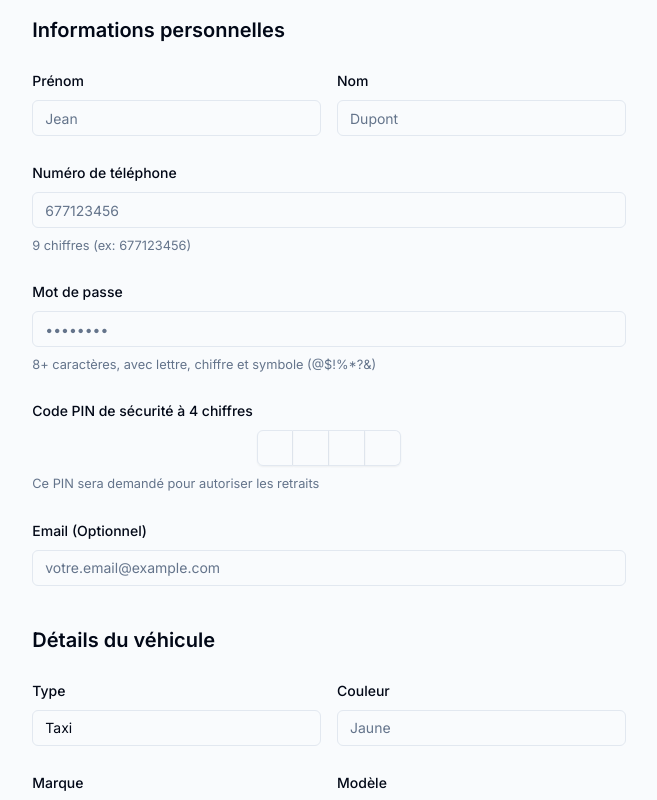
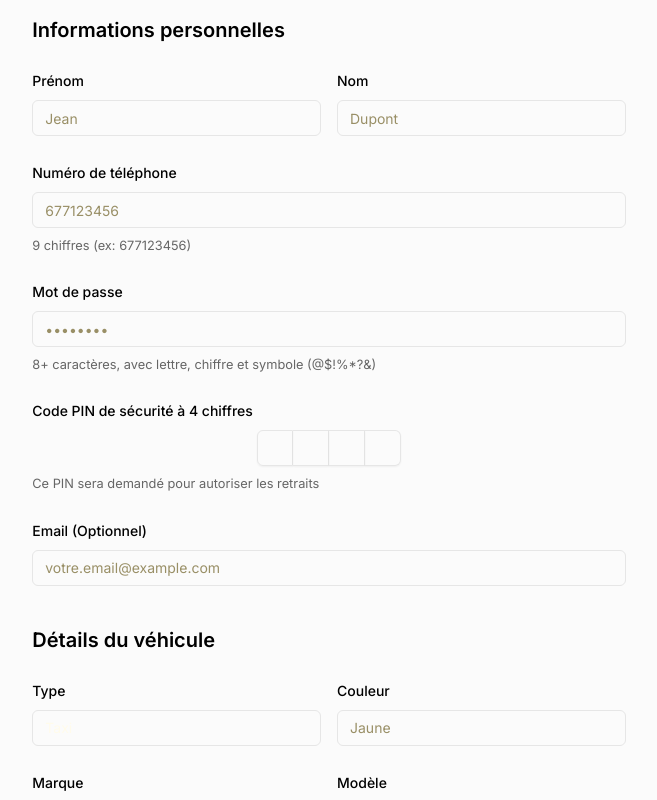
Before and after one commit to dikabo/taxi-money-driver, a Next.js app: page /signup in a window 1280 px wide. Shown: the top 800 px of the page, without its empty margins (311-968 px from the left). Built offline with nearby package versions, Linux system fonts and the light colour scheme.

Commit message:
changed theme color

```diff
--- a/app/globals.css
+++ b/app/globals.css
@@ -1,76 +1,79 @@
 /**
- * File: /app/globals.css
- * Purpose: The main CSS file. This is the correct, full version
- * that shadcn/ui expects. It injects Tailwind and all our theme colors.
+ * File: /app/globals.css (DRIVER APP)
+ * Theme: Taxi Money Yellow/Black
+ * ✅ UPDATED: Based on business card colors
  */
 
-/* 1. Inject Tailwind's base, component, and utility styles */
 @tailwind base;
 @tailwind components;
 @tailwind utilities;
 
-/* 2. Define all our CSS variables for shadcn/ui */
 @layer base {
   :root {
+    /* Light mode (not really used, but required) */
     --background: 0 0% 100%;
-    --foreground: 222.2 84% 4.9%;
-
+    --foreground: 0 0% 0%;
     --card: 0 0% 100%;
-    --card-foreground: 222.2 84% 4.9%;
-
+    --card-foreground: 0 0% 0%;
     --popover: 0 0% 100%;
-    --popover-foreground: 222.2 84% 4.9%;
-
-    --primary: 222.2 47.4% 11.2%;
-    --primary-foreground: 210 40% 98%;
-
-    --secondary: 210 40% 96.1%;
-    --secondary-foreground: 222.2 47.4% 11.2%;
-
-    --muted: 210 40% 96.1%;
-    --muted-foreground: 215.4 16.3% 46.9%;
-
-    --accent: 210 40% 96.1%;
-    --accent-foreground: 222.2 47.4% 11.2%;
-
-    --destructive: 0 84.2% 60.2%;
-    --destructive-foreground: 210 40% 98%;
-
-    --border: 214.3 31.8% 91.4%;
-    --input: 214.3 31.8% 91.4%;
-    --ring: 222.2 84% 4.9%;
-
+    --popover-foreground: 0 0% 0%;
+    --primary: 48 100% 50%;
+    --primary-foreground: 0 0% 0%;
+    --secondary: 0 0% 96%;
+    --secondary-foreground: 0 0% 0%;
+    --muted: 0 0% 96%;
+    --muted-foreground: 0 0% 40%;
+    --accent: 48 100% 50%;
+    --accent-foreground: 0 0% 0%;
+    --destructive: 0 85% 45%;
+    --destructive-foreground: 0 0% 100%;
+    --border: 0 0% 90%;
+    --input: 0 0% 90%;
+    --ring: 48 100% 50%;
     --radius: 0.5rem;
   }
 
   .dark {
-    --background: 222.2 84% 4.9%;
-    --foreground: 210 40% 98%;
+    /* Main background - Dark black */
+    --background: 0 0% 0%;
+    --foreground: 48 100% 96%;
 
-    --card: 222.2 84% 4.9%;
-    --card-foreground: 210 40% 98%;
+    /* Cards - Slightly lighter black */
+    --card: 0 0% 8%;
+    --card-foreground: 48 100% 96%;
 
-    --popover: 222.2 84% 4.9%;
-    --popover-foreground: 210 40% 98%;
+    /* Popover */
+    --popover: 0 0% 8%;
+    --popover-foreground: 48 100% 96%;
 
-    --primary: 210 40% 98%;
-    --primary-foreground: 222.2 47.4% 11.2%;
+    /* Primary - Taxi Money Yellow */
+    --primary: 48 100% 50%;
+    --primary-foreground: 0 0% 0%;
 
-    --secondary: 217.2 32.6% 17.5%;
-    --secondary-foreground: 210 40% 98%;
+    /* Secondary - Dark gray */
+    --secondary: 0 0% 15%;
+    --secondary-foreground: 48 100% 96%;
 
-    --muted: 217.2 32.6% 17.5%;
-    --muted-foreground: 215 20.2% 65.1%;
+    /* Muted */
+    --muted: 0 0% 15%;
+    --muted-foreground: 48 20% 65%;
 
-    --accent: 217.2 32.6% 17.5%;
-    --accent-foreground: 210 40% 98%;
+    /* Accent - Yellow highlight */
+    --accent: 48 100% 50%;
+    --accent-foreground: 0 0% 0%;
 
-    --destructive: 0 62.8% 30.6%;
-    --destructive-foreground: 210 40% 98%;
+    /* Destructive - Red */
+    --destructive: 0 85% 45%;
+    --destructive-foreground: 48 100% 96%;
 
-    --border: 217.2 32.6% 17.5%;
-    --input: 217.2 32.6% 17.5%;
-    --ring: 212.7 26.8% 83.9%;
+    /* Border - Medium gray */
+    --border: 0 0% 20%;
+
+    /* Input - Dark with high contrast text */
+    --input: 0 0% 12%;
+
+    /* Ring - Yellow */
+    --ring: 48 100% 50%;
   }
 }
 
@@ -78,4 +81,13 @@
   body {
     @apply bg-background text-foreground;
   }
+
+  /* Ensure input text is always visible */
+  input, textarea {
+    color: hsl(48 100% 96%) !important;
+  }
+
+  input::placeholder, textarea::placeholder {
+    color: hsl(48 20% 50%) !important;
+  }
 }
```
